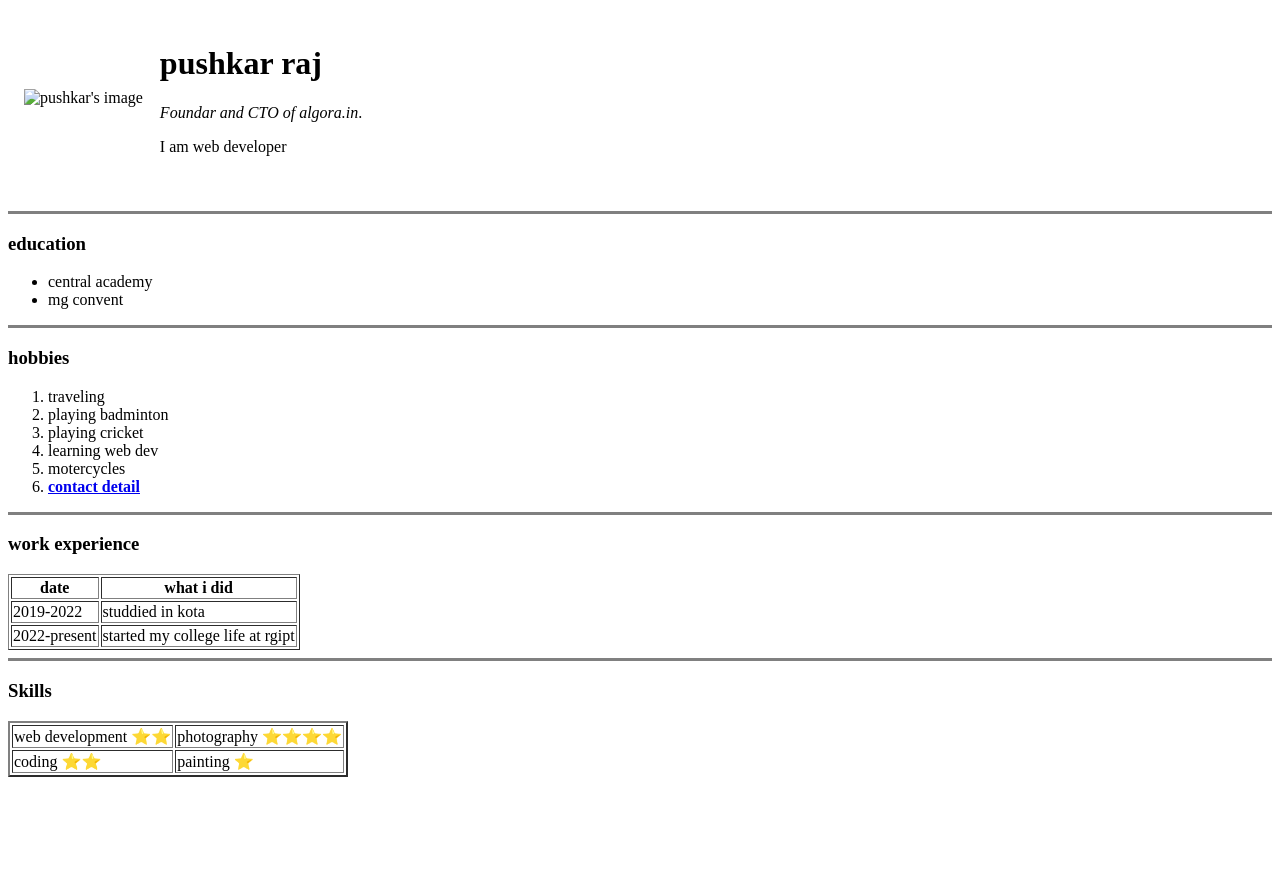
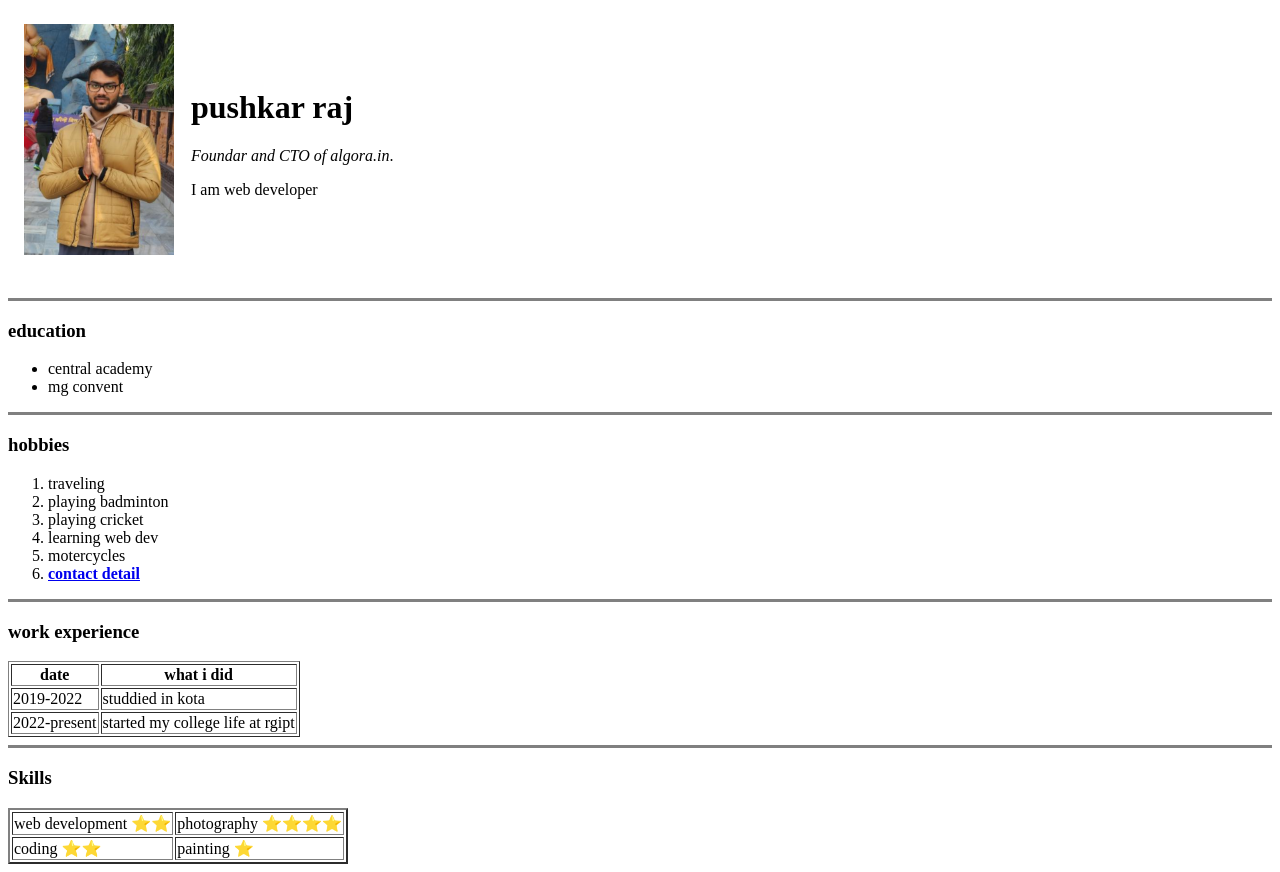
Before and after one commit to pushkarraj785/cv, a plain HTML site: page index.html in a window 1280 px wide. Before the commit the page ends 800 px from the top, so only its background shows below. Drawn offline with Linux system fonts and the light colour scheme; the site is published under a folder, as on GitHub Pages, so addresses that start at the root find nothing.

Commit message:
Update index.html

```diff
--- a/index.html
+++ b/index.html
@@ -7,7 +7,7 @@
 <body>
 
     <table cellspacing="15">
-        <tr><td><img src="/Screenshot 2023-01-16 161725.png" alt="pushkar's image" width="150"></td>
+        <tr><td><img src="Screenshot 2023-01-16 161725.png" alt="pushkar's image" width="150"></td>
         <td>
             <h1>pushkar raj</h1>
             <p><em>Foundar and CTO of algora.in</em>.</p>
```
